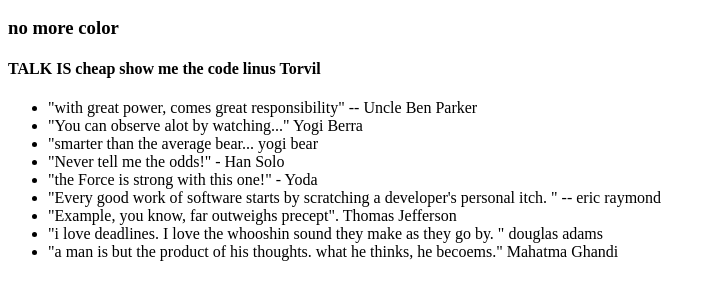
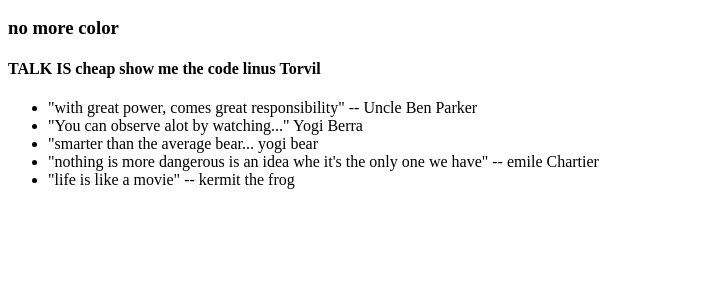
Before and after one commit to francisjoong/0main_openSAP_repo, a plain HTML site: page index.html in a window 1280 px wide. Shown: the part 110-410 px from the top of the page, without its empty margins (0-716 px from the left). Drawn offline with Linux system fonts and the light colour scheme.

Commit message:
complete leftover commit

```diff
--- a/index.html
+++ b/index.html
@@ -15,24 +15,8 @@
 			<li>"with great power, comes great responsibility"  -- Uncle Ben Parker</li>
 			<li>"You can observe alot by watching..." Yogi Berra</li>
 			<li>"smarter than the average bear... yogi bear</li>
-
-						<li>"Never tell me the odds!" - Han Solo</li>
-						<li>"the Force is strong with this one!" - Yoda</li>
-
-			<li>"Every good work of software starts by scratching a developer's personal itch. "  -- eric raymond</li>
-
-			<li> "Example, you know, far outweighs precept". Thomas Jefferson </li>
-
-
-
-			<li> "i love deadlines. I love the whooshin sound they make as they go by. " douglas adams</li>
-
-
-
-
-			<li>"a man is but the product of his thoughts. what he thinks, he becoems." Mahatma Ghandi</li>
-
-
+			<li>"nothing is more dangerous is an idea whe it's the only one we have" -- emile Chartier</li>
+			<li>"life is like a movie" -- kermit the frog</li>
 		</ul>
 	</body>
 </html>
--- a/styles.css
+++ b/styles.css
@@ -1,6 +1,5 @@
 h1 {
-	color:blue;
-	text-align: left;
+	color:blue
 
 }
 
```
Also changed, not shown: newFileNotStaged.txt (added), new_staged_file.txt (added).
